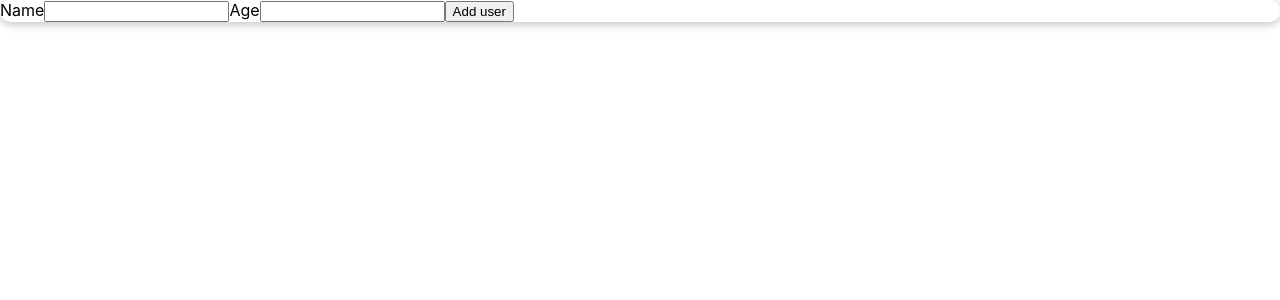
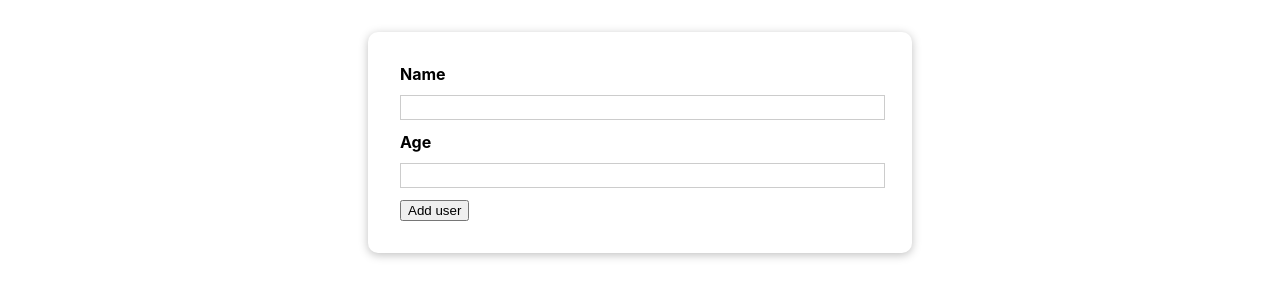
Before and after one commit to panaram1ks/user-list-app, a React (Create React App) app: page / in a window 1280 px wide. Shown: the top 300 px of the page. Built offline with nearby package versions, Linux system fonts and the light colour scheme.

Commit message:
create form with style

```diff
--- a/src/components/UI/Card.js
+++ b/src/components/UI/Card.js
@@ -3,7 +3,7 @@
 const Card = (props) => {
 
     return (
-        <div className={styles.card}>
+        <div className={`${styles.card} ${props.className}`}>
             {props.children}
         </div>
     )
--- a/src/components/Users/CreateUser.js
+++ b/src/components/Users/CreateUser.js
@@ -1,4 +1,5 @@
 import Card from "../UI/Card";
+import styles from "./CreateUser.module.css";
 
 const CreateUser = (props) => {
   const createUserHandler = (event) => {
@@ -6,7 +7,7 @@
   };
 
   return (
-    <Card>
+    <Card className={styles.input}>
       <form onSubmit={createUserHandler}>
         <label>Name</label>
         <input id="name" type="text" />
--- /dev/null
+++ b/src/components/Users/CreateUser.module.css
@@ -0,0 +1,26 @@
+.input {
+  margin: 2rem auto;
+  padding: 2rem;
+  width: 90%;
+  max-width: 30rem;
+}
+
+.input label {
+  display: block;
+  font-weight: bold;
+  margin-bottom: 0.7rem;
+}
+
+.input input {
+  font: inherit;
+  display: block;
+  width: 100%;
+  border: 1px solid #ccc;
+  padding: 0.1rem;
+  margin-bottom: 0.7rem;
+}
+
+.input input:focus {
+  outline: none;
+  border-color: #074ea0;
+}
```
